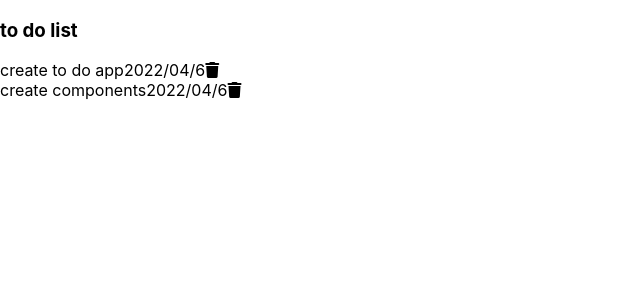
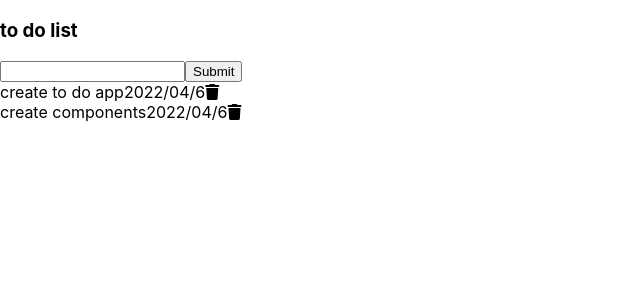
Before and after one commit to GSG-G11/Braa-Maram-ToDoList, a React (Create React App) app: page / in a window 1280 px wide. Shown: the top 300 px of the page, without its empty margins (0-640 px from the left). Built offline with nearby package versions, Linux system fonts and the light colour scheme.

Commit message:
create add component

```diff
--- a/src/App.js
+++ b/src/App.js
@@ -10,7 +10,17 @@ import { v4 as uuidv4 } from 'uuid';
     task:[
       {id:uuidv4(),task:"create to do app"},
       {id:uuidv4(),task:"create components"}
-    ]
+    ],
+
+  }
+  getTasks = (item) => {
+    item.id = uuidv4();
+   const taskItem = this.state.task;
+   console.log(taskItem);
+   taskItem.push(item);
+  this.setState({task:taskItem})
+  console.log(this.state.task);
+
   }
 render(){
 
@@ -18,7 +28,7 @@ render(){
   return (
     <div className="App">
      <h3>to do list</h3>
-     <AddToDo />
+     <AddToDo func={this.getTasks}/>
      <ToDoList task={task} />
     </div>
   );
--- a/src/component/AddToDo.jsx
+++ b/src/component/AddToDo.jsx
@@ -2,10 +2,29 @@ import React,{Component} from 'react';
 
 class AddToDo extends Component {
 
+    state={
+        task:''
+    }
+
+    handleChange = (event) => {
+        const { name, value } = event.target;
+        this.setState({ [name]: value });
+    };
+
+    handleSubmit = (event) =>{
+        event.preventDefault();
+       this.props.func(this.state);
+       this.setState({task:''})
+    }
     render(){
+        const {task} = this.state;
+
         return (
             <div>
-
+                <form onSubmit={this.handleSubmit}>
+                    <input name="task" value ={task} type="text" onChange={this.handleChange} />
+                   <input type="submit" />
+                </form>
             </div>
         );
     }
```
